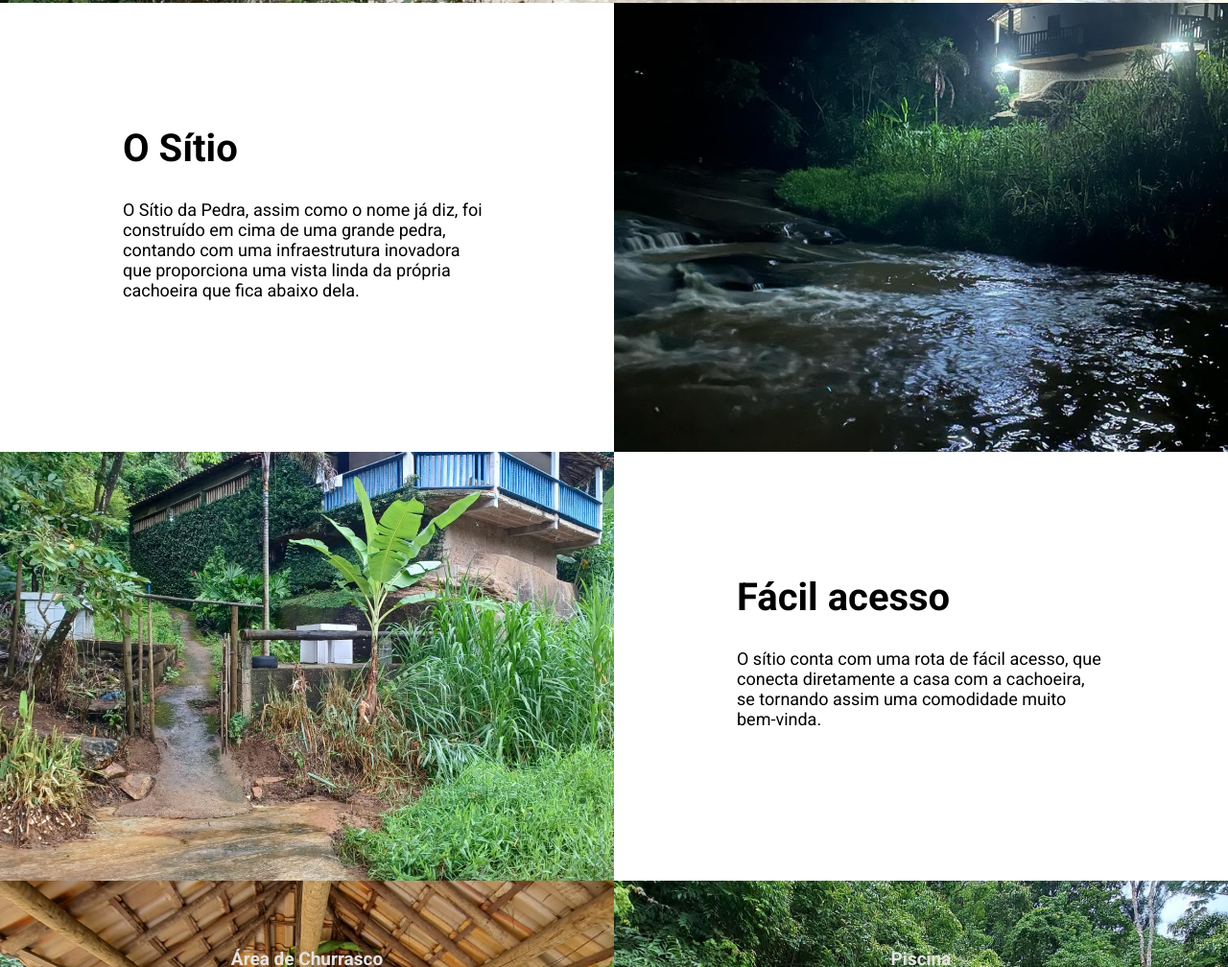
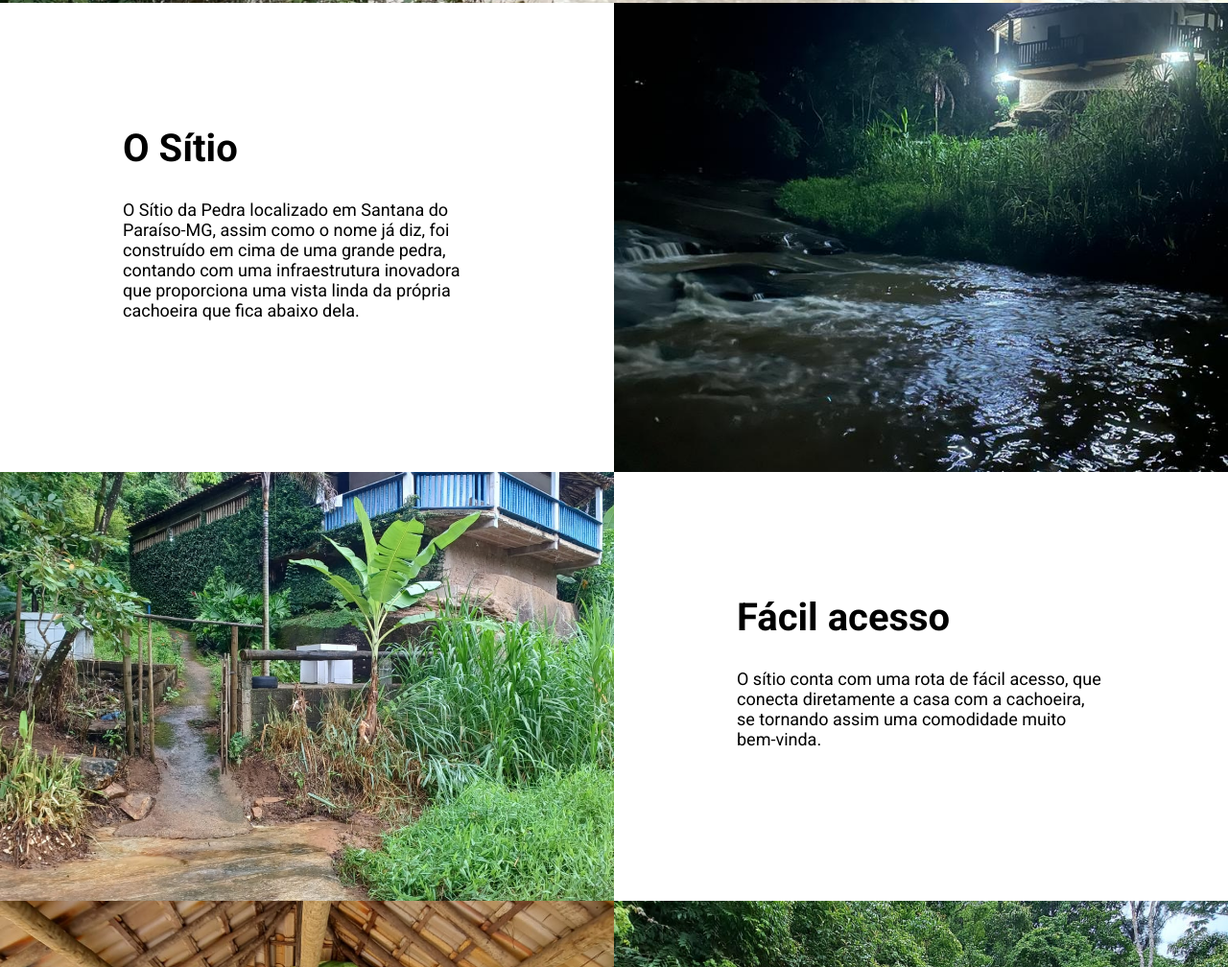
Before and after one commit to Lucas-Lourenco/Sitio-da-pedra, a plain HTML site: page index.html in a window 1280 px wide. Shown: the part 704-1712 px from the top of the page at 96% size. Drawn offline with Linux system fonts and the light colour scheme.

Commit message:
incluir cidade

```diff
--- a/index.html
+++ b/index.html
@@ -53,7 +53,7 @@
     <section class="about" id="about">
         <div class="item">
             <h3>O Sítio</h3>
-            <p>O Sítio da Pedra, assim como o nome já diz, foi construído em cima de uma grande pedra, contando com uma infraestrutura inovadora que proporciona uma vista linda da própria cachoeira que fica abaixo dela. </p>
+            <p>O Sítio da Pedra localizado em Santana do Paraíso-MG, assim como o nome já diz, foi construído em cima de uma grande pedra, contando com uma infraestrutura inovadora que proporciona uma vista linda da própria cachoeira que fica abaixo dela. </p>
 
         </div>
         <div class="image right"></div>
```
